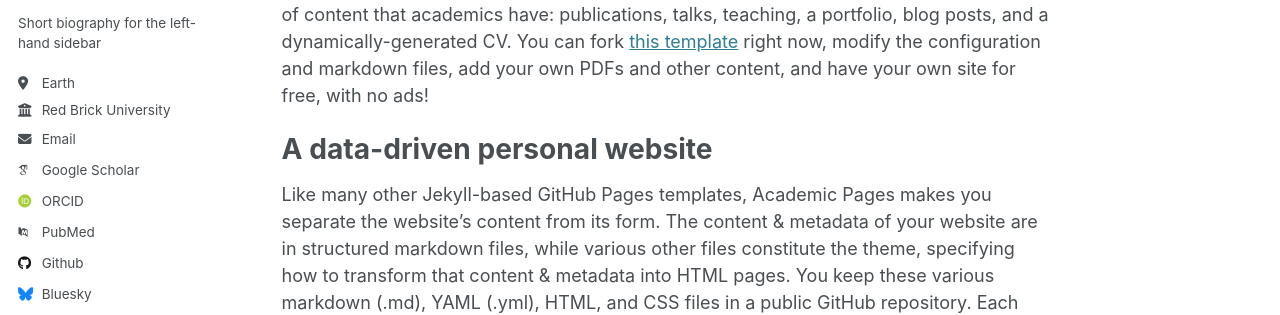
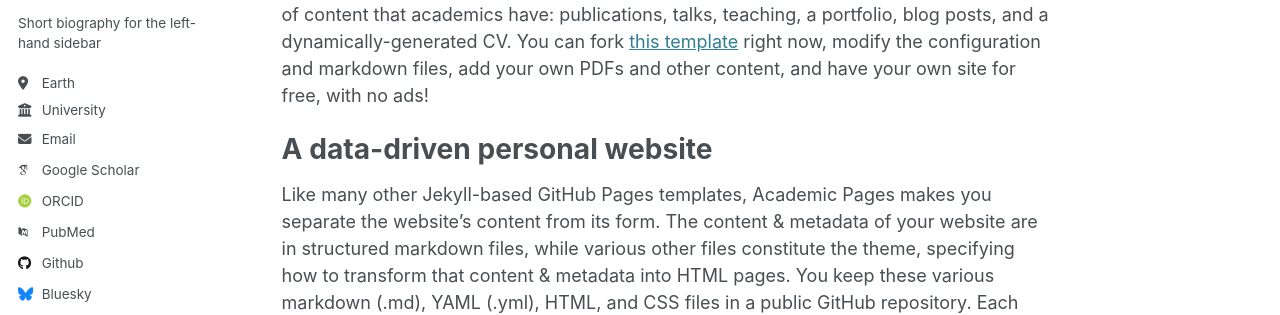
Before and after one commit to LeeFely/LeeFely.github.io, a Jekyll site: the page built from _pages/about.md, in a window 1280 px wide. Shown: the part 310-625 px from the top of the page. Built offline with Jekyll 4.4.1, drawn with Linux system fonts in a browser that asks for light colours; some web fonts are replaced.

Commit message:
Update _config.yml

```diff
--- a/_config.yml
+++ b/_config.yml
@@ -26,7 +26,7 @@ author:
   pronouns         : # example: "she/her"
   bio              : "Short biography for the left-hand sidebar"
   location         : "Earth"
-  employer         : "Red Brick University"
+  employer         : "University"
   uri              : # URL
   email            : "lif182250@gmail.com"
   personal_blog    : "https://alllink-official.github.io"
```
